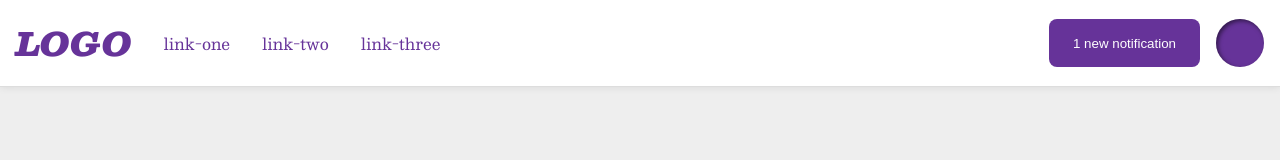
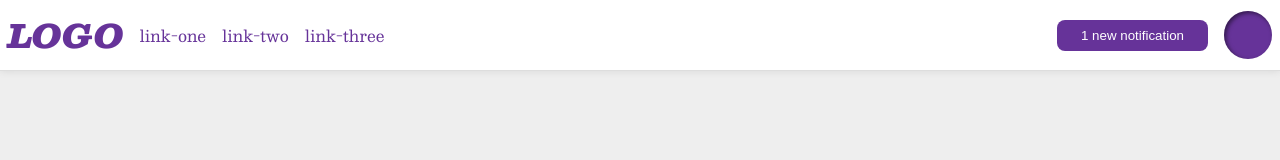
Before and after one commit to roshansingh98/odin_projects, a plain HTML site: page css_projects/flex/03_flex_header_2/index.html in a window 1280 px wide. Drawn offline with nearby package versions, Linux system fonts and the light colour scheme.

Commit message:
03-flex-header-2 better lookn ui with helpof soln

```diff
--- a/css_projects/flex/03_flex_header_2/style.css
+++ b/css_projects/flex/03_flex_header_2/style.css
@@ -1,13 +1,6 @@
 /* this is some magical font-importing.
 you'll learn about it later. */
 @import url('https://fonts.googleapis.com/css2?family=Besley:ital,wght@0,400;1,900&display=swap');
-
-*{
-    margin: 8px;
-}
-html{
-    margin: 0px;
-}
 
 body {
   margin: 0px;
@@ -22,7 +15,7 @@ body {
   margin: 0px;
   display: flex;
   justify-content: space-between;
-  align-items: center;
+  padding: 8px;
 }
 
 .profile-image {
@@ -56,16 +49,20 @@ a {
 
 ul {
   list-style-type: none;
+  display: flex;
+  margin: 0;
   padding: 0;
-  display: flex;
+  gap: 16px;
 }
 
 .left{
     display: flex;
     align-items: center;
+    gap: 16px;
 }
 
 .right{
-    display: flex;
-
+  display: flex;
+  align-items: center;
+  gap: 16px;
 }
```
